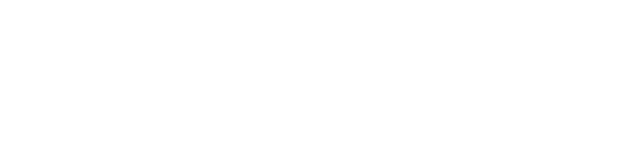
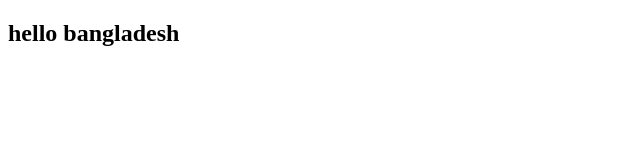
Before and after one commit to devyounus465/geometry, a plain HTML site: page index.html in a window 1280 px wide. Shown: the whole page, without its empty margins (0-640 px from the left). Drawn offline with Linux system fonts and the light colour scheme.

Commit message:
dear commit

```diff
--- a/index.html
+++ b/index.html
@@ -5,5 +5,7 @@
     <meta name="viewport" content="width=device-width, initial-scale=1.0" />
     <title>geometry</title>
   </head>
-  <body></body>
+  <body>
+    <h2>hello bangladesh</h2>
+  </body>
 </html>
```
